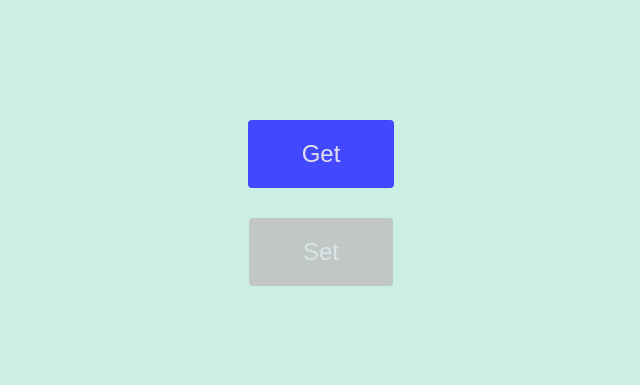
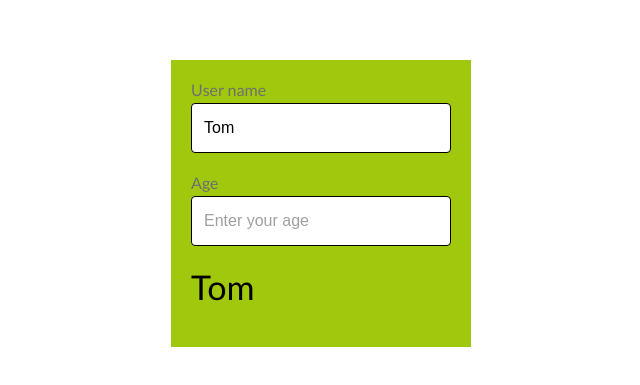
Before and after one commit to YemetsAnastasiia/React_52_M1_TypeScript, a React (Vite) app: page / in a window 1280 px wide. Shown: the part 197-582 px from the top of the page, without its empty margins (319-959 px from the left). Built offline with nearby package versions, Linux system fonts and the light colour scheme.

Commit message:
losson09

```diff
--- a/src/App.tsx
+++ b/src/App.tsx
@@ -1,20 +1,15 @@
-import GlobalStyles from './styles/GlobalStyles';
-
+import GlobalStyles from './styles/GlobalStyles'
 //lessons
 // import Lesson06 from './lessons/Lesson06/Lesson06'
 // import Lesson07 from './lessons/Lesson07/Lesson07'
-import Lesson08 from './lessons/Lesson08/Lesson08'
-import Product from './components/Product/Product';
-import Homework08 from './homeworks/Homework08/Homework08';
-
+// import Lesson08 from './lessons/Lesson08/Lesson08'
+import Lesson09 from './lessons/Lesson09/Lesson09'
 //homeworks
-
+// import Homework08 from './homeworks/Homework08/Homework08'
 //consultations
 // import Consultation03 from './consultations/Consultation03/Consultation03'
 
-
 function App() {
-
   return (
     <>
       <GlobalStyles />
@@ -24,13 +19,11 @@ function App() {
       {/* Topic: TypeScript - Object types, enum */}
       {/* <Lesson07 /> */}
       {/* Topic: Styling components */}
-     {/*  <Lesson08 />  */}
-
-
-     <Homework08/>
-
+      {/* <Lesson08 /> */}
+      {/* <Homework08 /> */}
+      {/* Topic: Control components, useEffect */}
+      <Lesson09 />
     </>
   )
 }
-
 export default App
--- a/src/components/Button/Button.tsx
+++ b/src/components/Button/Button.tsx
@@ -1,12 +1,15 @@
 import { ButtonProps } from "./types";
 import { MainButton } from "./styles";
 
-function Button({ name = "SEND", type = "button", onClick, disabled}: ButtonProps) {
+function Button({
+  name = "SEND",
+  type = "button",
+  onClick,
+  disabled,
+}: ButtonProps) {
+
   return (
-    <MainButton
-    type={type}
-    onClick={onClick}
-    disabled={disabled}>
+    <MainButton type={type} onClick={onClick} disabled={disabled}>
       {name}
     </MainButton>
   );
--- a/src/components/Button/styles.ts
+++ b/src/components/Button/styles.ts
@@ -1,11 +1,16 @@
 import styled from "@emotion/styled";
+
+interface MainButtonDisable {
+  disabled: boolean;
+}
 
 export const MainButton = styled.button`
 width: 100%;
     max-height: 80px;
     padding: 20px 54px 20px 54px;
     gap: 10px;
-    background-color: rgb(66, 72, 253);
+    // задаем условие когда кнопка будет серой,а конда синей
+    background-color: ${({disabled}) => disabled? '#bcadad' : 'rgb(66, 72, 253)' };
     border: none;
     border-radius: 4px;
     font-size: 24px;
@@ -13,7 +18,7 @@ width: 100%;
 
 
     &:disabled {
-    background-color: #bcadad;
+    /* background-color: #bcadad; */
     cursor: not-allowed;
     opacity: 0.6;
   }
--- a/src/components/Button/types.ts
+++ b/src/components/Button/types.ts
@@ -1,6 +1,6 @@
 export interface ButtonProps {
     name?: string;
-    type: "submit" | "button" | "reset";
-    onClick: () => void; // типизация функции кот ничего не возвращает
+    type?: "submit" | "button" | "reset";
+    onClick?: () => void; // типизация функции кот ничего не возвращает
     disabled?: boolean;
   }
--- a/src/components/Input/Input.tsx
+++ b/src/components/Input/Input.tsx
@@ -1,14 +1,7 @@
-import "./styles.css";
 import { InputProps } from "./types";
 import { InputContainer, Label, InputElement } from "./styles";
 
-function Input({
-  name,
-  type = "text",
-  placeholder,
-  label,
-  input_id,
-}: InputProps) {
+function Input({ name, type = "text", placeholder, label, input_id, value, onChange}: InputProps) {
   return (
     <InputContainer>
       <Label htmlFor={input_id}>{label}</Label>
@@ -17,6 +10,8 @@ function Input({
         id={input_id}
         type={type}
         placeholder={placeholder}
+        value={value}
+        onChange={onChange}
         className="input-element"
       />
     </InputContainer>
--- /dev/null
+++ b/src/lessons/Lesson07/styles.ts
@@ -0,0 +1,19 @@
+import styled from "@emotion/styled";
+
+export const Lesson07Container = styled.div `
+display: flex;
+    flex-direction: column;
+    align-items: center;
+    justify-content: center;
+    background-color: rgb(203, 239, 227);
+    flex: 1;
+`
+
+/* .lesson07-wrapper {
+    display: flex;
+    flex-direction: column;
+    align-items: center;
+    justify-content: center;
+    background-color: rgb(203, 239, 227);
+    flex: 1;
+} */
--- /dev/null
+++ b/src/lessons/Lesson09/Lesson09.tsx
@@ -0,0 +1,85 @@
+import { ChangeEvent, useState, useEffect } from "react";
+
+import Input from "../../components/Input/Input";
+import { InputsContainer, Lesson09Wrapper, Result } from "./styles";
+
+function Lesson09() {
+  /* Неконтролируемый компонент - значение которого мы не контролируем, то есть не создаем
+  никакого локального
+// хранилиза, в котором будет храниться значение  */
+
+  /* Контролируемый компонент - состояние которого храниться внутри компонента React и мы можем
+//контролировать его изменение  */
+
+  /* 1 Шаг  контроля - создание стейта, в котором мы будем хранить значение импута */
+  // делаем деструктуризацию
+  const [userNameValue, setUserNameValue] = useState<string>("Tom");
+  const [ageValue, setAgeValue] = useState<string>("");
+
+  /* 2 Шаг  контроля - создание функции, которая будет забирать значение введенное пользователем
+из объекта event и сохранять его в state */
+  const onChangeName = (event: ChangeEvent<HTMLInputElement>) => {
+    setUserNameValue(event.target.value);
+  };
+
+  const onChangeAge = (event: ChangeEvent<HTMLInputElement>) => {
+    setAgeValue(event.target.value);
+  };
+
+  // useEffect при монтиование компонента (первый рендер)
+  // чтобы функция (1й аргумент) - выполнилась только один раз при первом рендере -
+  //передается пустой массив зависимостей (2й аргумент )
+  useEffect(() => {
+    console.log("Mounting");
+  }, []);
+
+  // useEffect при обновлении компонента (повторный рендер)
+  // чтобы функция (1й аргумент) - выполнилась при изменении значения в первом импуте
+  //передается  массив зависимостей с тем стейтом, при изменении которого нужно выполнять функцию (2 аргумент
+  useEffect(
+    () => {
+      console.log("Update");
+    },
+    [userNameValue] //
+  );
+
+  // useEffect при размонтировании компонента (до удаления)
+  // чтобы функция выполнилась 1 раз, но непосредственно перед удалением
+  // в первом аргументе (функции) необходимо вернуть другую функцию, которая и будет выполняться ПЕРЕД
+  //размонтированием
+  // 2й аргумент - пустой массив зависимостей
+  useEffect(() => {
+    return () => {
+      console.log("Unmounting");
+    };
+  }, []);
+
+
+
+  return (
+    <Lesson09Wrapper>
+      <InputsContainer>
+        <Input
+          name="user_name"
+          label="User name"
+          input_id="name_id"
+          placeholder="Enter your name"
+          value={userNameValue}
+          onChange={onChangeName}
+        />
+        <Input
+          name="age"
+          label="Age"
+          input_id="age_id"
+          placeholder="Enter your age"
+          value={ageValue}
+          onChange={onChangeAge}
+        />
+        <Result>{userNameValue}</Result>
+        <Result>{ageValue}</Result>
+      </InputsContainer>
+    </Lesson09Wrapper>
+  );
+}
+
+export default Lesson09;
--- /dev/null
+++ b/src/lessons/Lesson09/styles.ts
@@ -0,0 +1,23 @@
+import styled from "@emotion/styled";
+
+export const Lesson09Wrapper = styled.div`
+  display: flex;
+  flex-direction: column;
+  align-items: center;
+  justify-content: center;
+  flex: 1;
+  gap: 20px;
+`
+export const InputsContainer = styled.div`
+ display: flex;
+ flex-direction: column;
+ gap: 20px;
+ width: 300px;
+ padding: 20px;
+ background-color: #A0C80C;
+`
+
+
+export const Result = styled.div`
+ font-size: 34px
+`
```
Also changed, not shown: src/components/Input/types.ts (+6 -2 lines), src/lessons/Lesson07/Lesson07.tsx (+42 -62 lines), src/lessons/Lesson07/styles.css (deleted, +0 -8 lines).
